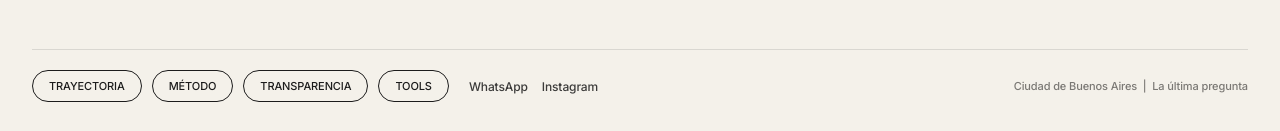
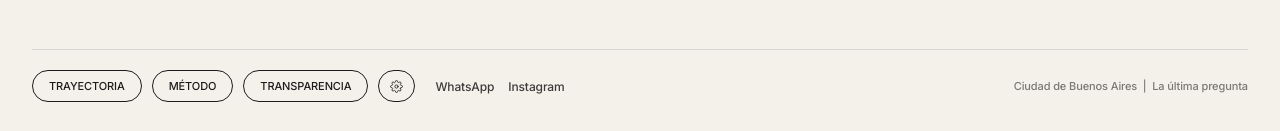
Before and after one commit to josephcanosa/josephcanosa.github.io, a plain HTML site: page index.html in a window 1280 px wide. Shown: the part 666-797 px from the top of the page. Drawn offline with Linux system fonts and the light colour scheme.

Commit message:
Update index.html

```diff
--- a/index.html
+++ b/index.html
@@ -37,7 +37,12 @@ Trabajo con personas, empresas e instituciones para pensar, ordenar y desarrolla
 <a href="trayectoria.html" class="jc-button">Trayectoria</a>
 <a href="metodo.html" class="jc-button">Método</a>
 <a href="transparencia.html" class="jc-button">Transparencia</a>
-<a href="tools.html" class="jc-button">Tools</a>
+<a href="tools.html" class="jc-button" title="Tools" aria-label="Tools" style="padding-left: 11px !important; padding-right: 11px !important;">
+<svg width="13" height="13" viewBox="0 0 24 24" fill="none" stroke="currentColor" stroke-width="1.6" stroke-linecap="round" stroke-linejoin="round" aria-hidden="true" style="display: block;">
+  <circle cx="12" cy="12" r="3"/>
+  <path d="M19.4 15a1.65 1.65 0 0 0 .33 1.82l.06.06a2 2 0 0 1-2.83 2.83l-.06-.06a1.65 1.65 0 0 0-1.82-.33 1.65 1.65 0 0 0-1 1.51V21a2 2 0 0 1-4 0v-.09A1.65 1.65 0 0 0 9 19.4a1.65 1.65 0 0 0-1.82.33l-.06.06a2 2 0 0 1-2.83-2.83l.06-.06a1.65 1.65 0 0 0 .33-1.82 1.65 1.65 0 0 0-1.51-1H3a2 2 0 0 1 0-4h.09A1.65 1.65 0 0 0 4.6 9a1.65 1.65 0 0 0-.33-1.82l-.06-.06a2 2 0 0 1 2.83-2.83l.06.06a1.65 1.65 0 0 0 1.82.33H9a1.65 1.65 0 0 0 1-1.51V3a2 2 0 0 1 4 0v.09a1.65 1.65 0 0 0 1 1.51 1.65 1.65 0 0 0 1.82-.33l.06-.06a2 2 0 0 1 2.83 2.83l-.06.06a1.65 1.65 0 0 0-.33 1.82V9a1.65 1.65 0 0 0 1.51 1H21a2 2 0 0 1 0 4h-.09a1.65 1.65 0 0 0-1.51 1z"/>
+</svg>
+</a>
 </div>
 <nav class="jc-social" aria-label="Contacto">
 <a href="https://wa.me/5491158534321" target="_blank" rel="noopener" class="jc-social-link">WhatsApp</a>
```
